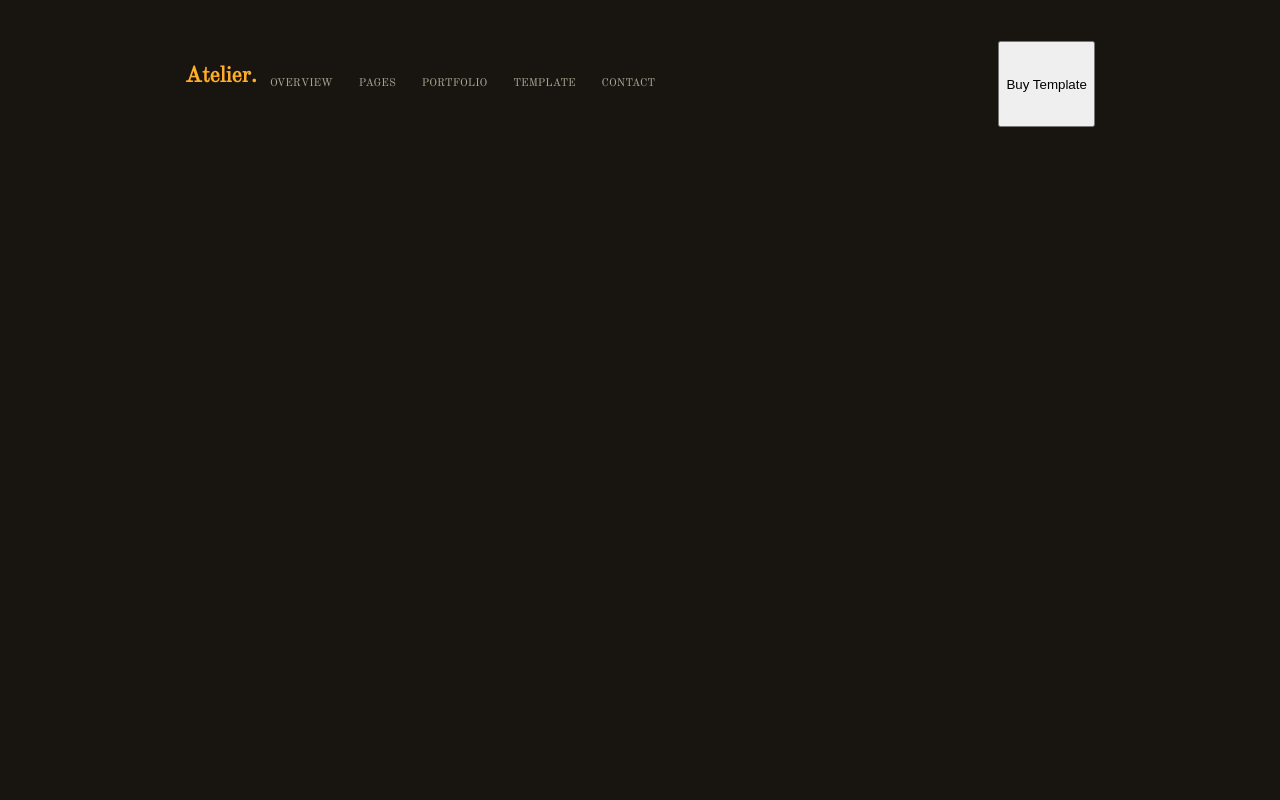
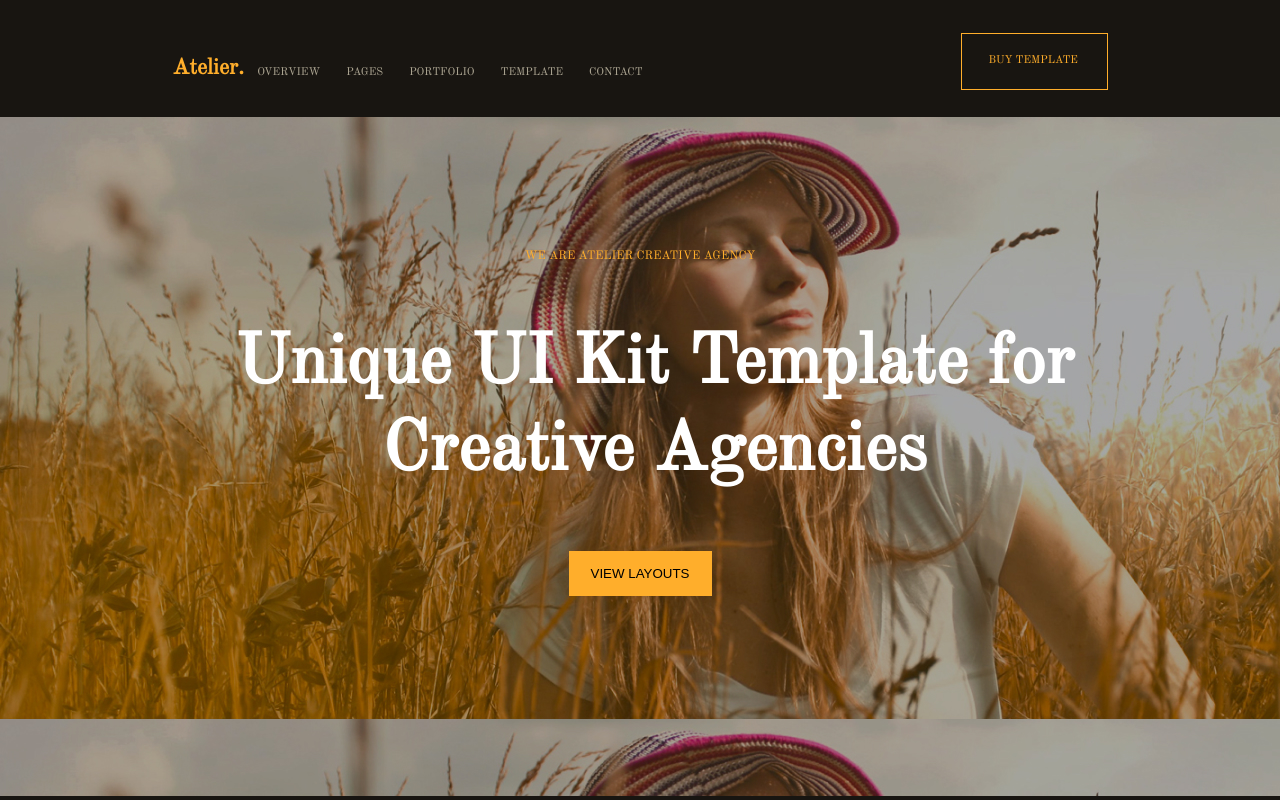
Before and after one commit to yuraaaaaa/atelier, a website: page src/index.html in a window 1280 px wide. Drawn offline with nearby package versions, Linux system fonts and the light colour scheme; files that its build step writes are made by us from their sources.

Commit message:
complete first section

```diff
--- a/src/index.html
+++ b/src/index.html
@@ -15,15 +15,22 @@
         <header class="header">
             <div class="container container--header">
                 <nav class="nav">
-                    <h1><a href="#" class="logo">Atelier.</a></h1>
+                    <h2><a href="#" class="logo">Atelier.</a></h2>
                     <a href="#" class="nav__link">Overview</a>
                     <a href="#" class="nav__link">Pages</a>
                     <a href="#" class="nav__link">Portfolio</a>
                     <a href="#" class="nav__link">Template</a>
                     <a href="#" class="nav__link">Contact</a>
                 </nav>
-                <button class="nav__button">Buy Template</button>
+                <a href="#" class="nav__button">Buy Template</a>
             </div>
         </header>
+        <section class="view">
+            <div class="container container--view">
+                <p class="view__dest">WE ARE Atelier Creative Agency</p>
+                <h1 class="view__title">Unique UI Kit Template for Creative Agencies</h1>
+                <button class="view__button">VIEW LAYOUTS</button>
+            </div>
+        </section>
     </body>
 </html>
--- a/src/scss/main.scss
+++ b/src/scss/main.scss
@@ -14,11 +14,17 @@
 body {
     font-family: 'Old Standard TT', 'Times New Roman', serif;
     background-color: #181511;
+    padding: 0;
+    margin: 0;
 
     a {
         text-decoration: none;
         color: inherit;
         @extend %transition;
+    }
+
+    section {
+        padding: 0;
     }
 }
 
@@ -31,6 +37,13 @@ body {
         justify-content: space-around;
         padding: 33px 0;
     }
+
+    &--view {
+        padding-top: 120px;
+        text-align: center;
+    }
+
+
 }
 
 .logo {
@@ -40,25 +53,72 @@ body {
 
 .header {
     height: 80px;
-}
+    margin-bottom: 37px;
 
-.holder {
-    display: flex;
 }
 
 .nav {
     display: flex;
     justify-content: space-between;
 
+
     &__link {
         text-transform: uppercase;
         color: #ACA592;
         font-size: 11px;
-        line-height: 86px;
+        line-height: 80px;
         margin: 0 13px;
     }
 
     &__link:hover {
         color: #FFAE2B;
     }
+
+    &__button {
+        display: inline-block;
+        color: #FFAE2B;
+        padding: 20px 27px;
+        text-transform: uppercase;
+        // line-height: 80px;
+        width: 147px;
+        height: 57px;
+        font-size: 11px;
+        border: 1px solid #FFAE2B;
+    }
+
+    &__button:hover {
+        color: #181511;
+        background-color: #FFAE2B;
+    }
 }
+
+.view {
+    // background-repeat: no-repeat;
+    background-size: cover;
+    background: url("../img/hero1.jpg");
+
+    &__dest {
+        font-size: 12px;
+        color: #FFAE2B;
+        text-transform: uppercase;
+        margin-bottom: 30px;
+    }
+
+    &__title {
+        position: relative;
+        left: 200px;
+        font-size: 70px;
+        color: #fff;
+        max-width: 869px;
+        margin-bottom: 55px;
+    }
+
+    &__button {
+        width: 143px;
+        font-style: 'Old Standard TT';
+        padding: 14px;
+        border: #FFAE2B solid 1px;
+        background-color: #FFAE2B;
+        margin-bottom: 200px;
+    }
+}
```
Also changed, not shown: README.md (deleted), dist/css/main.css, dist/index.html, src/scss/main.css.
